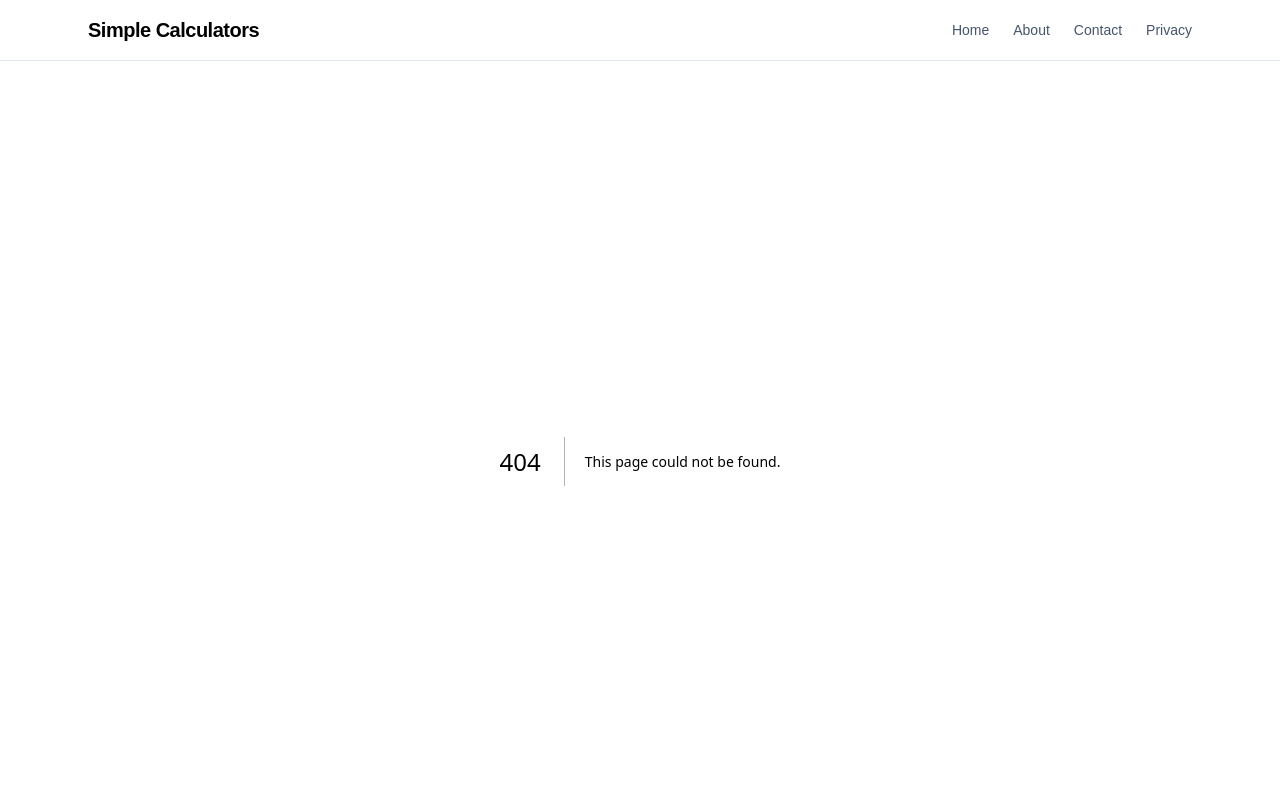
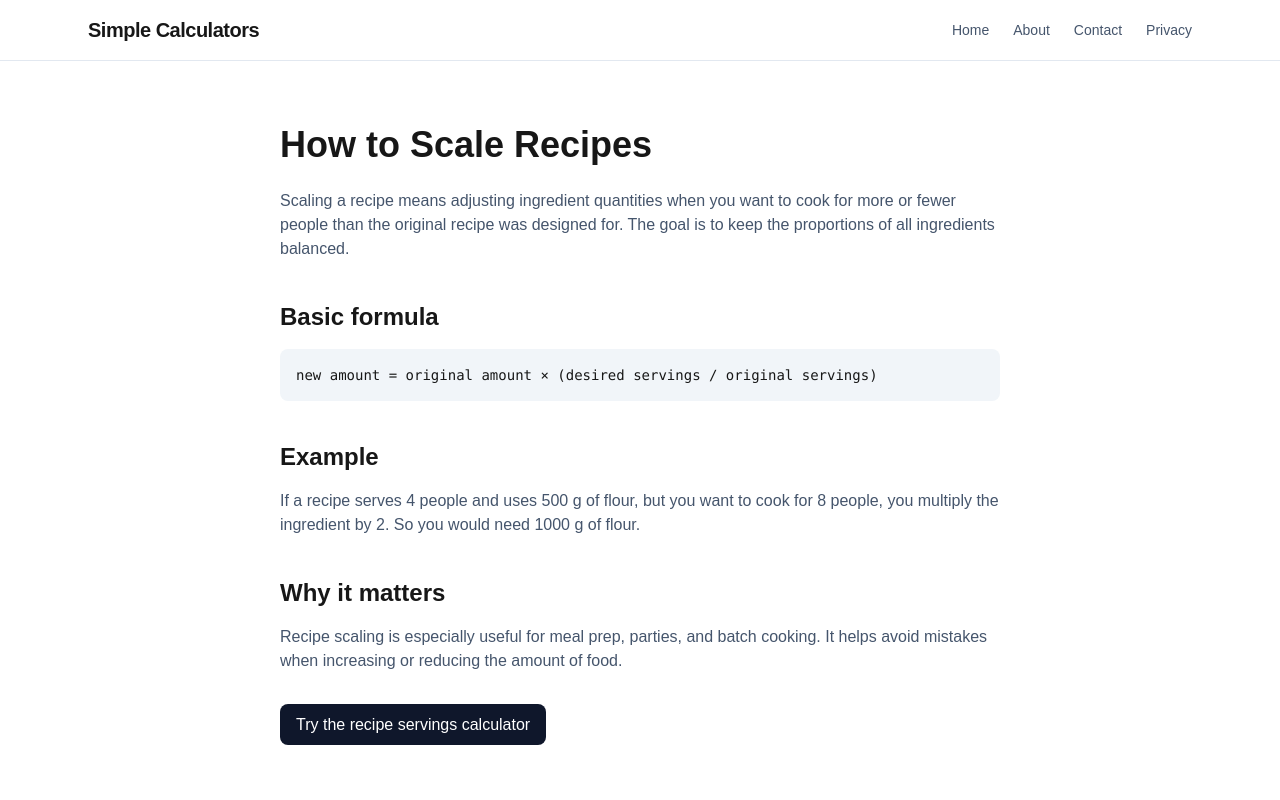
Before and after one commit to carlacruzz/simple-calculators, a Next.js app: page /guides/recipe-scaling in a window 1280 px wide. Before the commit this address had no page. Shown: the top 800 px of the page. Built offline with nearby package versions, Linux system fonts and the light colour scheme.

Commit message:
add first SEO guide pages

```diff
--- /dev/null
+++ b/app/guides/bmi/page.tsx
@@ -0,0 +1,60 @@
+import Link from "next/link";
+
+export const metadata = {
+  title: "How to Calculate BMI | Simple Calculators",
+  description:
+    "Learn what BMI is and how to calculate it using your height and weight.",
+};
+
+export default function Page() {
+  return (
+    <main className="mx-auto max-w-3xl px-6 py-16">
+      <h1 className="mb-6 text-4xl font-bold">
+        How to Calculate BMI
+      </h1>
+
+      <p className="mb-6 text-slate-600">
+        BMI stands for Body Mass Index. It is a simple method used to estimate
+        whether a person has a healthy body weight relative to their height.
+        It is not a perfect health measure, but it is widely used as a quick screening tool.
+      </p>
+
+      <h2 className="mt-10 mb-4 text-2xl font-semibold">
+        BMI formula
+      </h2>
+
+      <pre className="rounded-lg bg-slate-100 p-4 text-sm">
+{`BMI = weight (kg) / height² (m)`}
+      </pre>
+
+      <h2 className="mt-10 mb-4 text-2xl font-semibold">
+        BMI categories
+      </h2>
+
+      <ul className="list-disc pl-6 text-slate-600">
+        <li>Underweight: below 18.5</li>
+        <li>Normal weight: 18.5 to 24.9</li>
+        <li>Overweight: 25 to 29.9</li>
+        <li>Obesity: 30 or more</li>
+      </ul>
+
+      <h2 className="mt-10 mb-4 text-2xl font-semibold">
+        Example
+      </h2>
+
+      <p className="text-slate-600">
+        If someone weighs 70 kg and is 170 cm tall, their BMI is approximately 24.22.
+        That falls within the normal weight category.
+      </p>
+
+      <div className="mt-10">
+        <Link
+          href="/bmi-calculator"
+          className="rounded-lg bg-slate-900 px-4 py-3 text-white"
+        >
+          Try the BMI calculator
+        </Link>
+      </div>
+    </main>
+  );
+}
--- /dev/null
+++ b/app/guides/compound-interest/page.tsx
@@ -0,0 +1,60 @@
+import Link from "next/link";
+
+export const metadata = {
+  title: "How Compound Interest Works | Simple Calculators",
+  description:
+    "Learn what compound interest is and how it helps investments grow over time.",
+};
+
+export default function Page() {
+  return (
+    <main className="mx-auto max-w-3xl px-6 py-16">
+      <h1 className="mb-6 text-4xl font-bold">
+        How Compound Interest Works
+      </h1>
+
+      <p className="mb-6 text-slate-600">
+        Compound interest is the process where interest is added not only to the
+        original amount of money, but also to the interest already earned over time.
+        This means your investment can grow faster the longer it stays invested.
+      </p>
+
+      <h2 className="mt-10 mb-4 text-2xl font-semibold">
+        Basic formula
+      </h2>
+
+      <pre className="rounded-lg bg-slate-100 p-4 text-sm">
+{`A = P (1 + r)^t`}
+      </pre>
+
+      <p className="mt-6 text-slate-600">
+        Where:
+      </p>
+
+      <ul className="list-disc pl-6 text-slate-600">
+        <li>P = initial investment</li>
+        <li>r = annual interest rate</li>
+        <li>t = number of years</li>
+      </ul>
+
+      <h2 className="mt-10 mb-4 text-2xl font-semibold">
+        Example
+      </h2>
+
+      <p className="text-slate-600">
+        If you invest $1,000 at 5% annual interest for 10 years, your money will
+        grow to about $1,628. This is more than simple interest because each year
+        the new interest is calculated on a larger total.
+      </p>
+
+      <div className="mt-10">
+        <Link
+          href="/compound-interest-calculator"
+          className="rounded-lg bg-slate-900 px-4 py-3 text-white"
+        >
+          Try the compound interest calculator
+        </Link>
+      </div>
+    </main>
+  );
+}
--- /dev/null
+++ b/app/guides/recipe-scaling/page.tsx
@@ -0,0 +1,58 @@
+import Link from "next/link";
+
+export const metadata = {
+  title: "How to Scale Recipes | Simple Calculators",
+  description:
+    "Learn how to adjust ingredient quantities when cooking for more or fewer people.",
+};
+
+export default function Page() {
+  return (
+    <main className="mx-auto max-w-3xl px-6 py-16">
+      <h1 className="mb-6 text-4xl font-bold">
+        How to Scale Recipes
+      </h1>
+
+      <p className="mb-6 text-slate-600">
+        Scaling a recipe means adjusting ingredient quantities when you want to cook
+        for more or fewer people than the original recipe was designed for.
+        The goal is to keep the proportions of all ingredients balanced.
+      </p>
+
+      <h2 className="mt-10 mb-4 text-2xl font-semibold">
+        Basic formula
+      </h2>
+
+      <pre className="rounded-lg bg-slate-100 p-4 text-sm">
+{`new amount = original amount × (desired servings / original servings)`}
+      </pre>
+
+      <h2 className="mt-10 mb-4 text-2xl font-semibold">
+        Example
+      </h2>
+
+      <p className="text-slate-600">
+        If a recipe serves 4 people and uses 500 g of flour, but you want to cook
+        for 8 people, you multiply the ingredient by 2. So you would need 1000 g of flour.
+      </p>
+
+      <h2 className="mt-10 mb-4 text-2xl font-semibold">
+        Why it matters
+      </h2>
+
+      <p className="text-slate-600">
+        Recipe scaling is especially useful for meal prep, parties, and batch cooking.
+        It helps avoid mistakes when increasing or reducing the amount of food.
+      </p>
+
+      <div className="mt-10">
+        <Link
+          href="/recipe-servings-calculator"
+          className="rounded-lg bg-slate-900 px-4 py-3 text-white"
+        >
+          Try the recipe servings calculator
+        </Link>
+      </div>
+    </main>
+  );
+}
```
